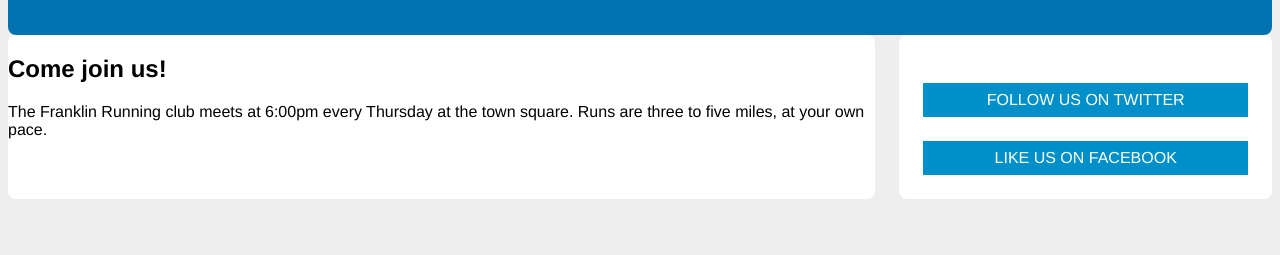
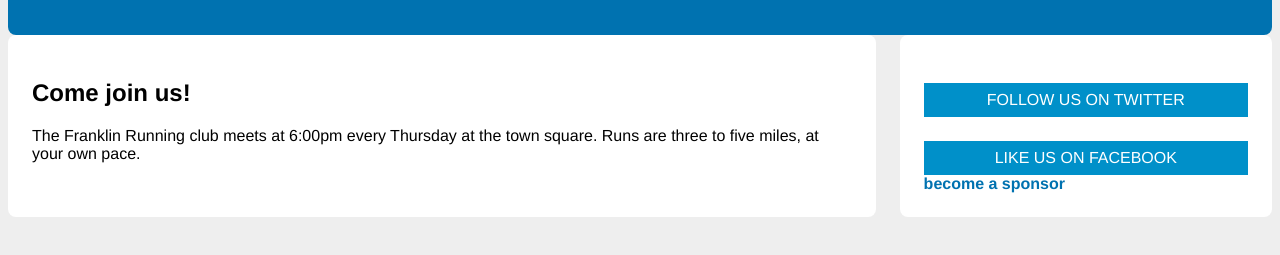
Before and after one commit to harishankar26/CSS-Practice, a plain HTML site: page 2-Column Layout/index.html in a window 1280 px wide. Shown: the part 85-340 px from the top of the page. Drawn offline with Linux system fonts and the light colour scheme.

Commit message:
adding 3rd link on sidebar

```diff
--- a/2-Column Layout/index.html
+++ b/2-Column Layout/index.html
@@ -28,6 +28,9 @@
             <a href="/facebook" class="button-link">
                 like us on Facebook
             </a>
+            <a href="/sponsors" class="sponsor-link">
+                become a sponsor
+            </a>
         </aside>
     </div>
 </body>
--- a/2-Column Layout/style.css
+++ b/2-Column Layout/style.css
@@ -26,6 +26,7 @@ body {
     background-color: #fff;
     border-radius: .5em;
     width: 70%;
+    padding: 1.5em;
     }
 
     .sidebar {
@@ -46,3 +47,11 @@ body {
     text-transform: uppercase;
     margin-top:1.5em;
     }
+
+
+    .sponsor-link {
+        display: block;
+        color: #0072b0;
+        font-weight: bold;
+        text-decoration: none;
+        }
```
